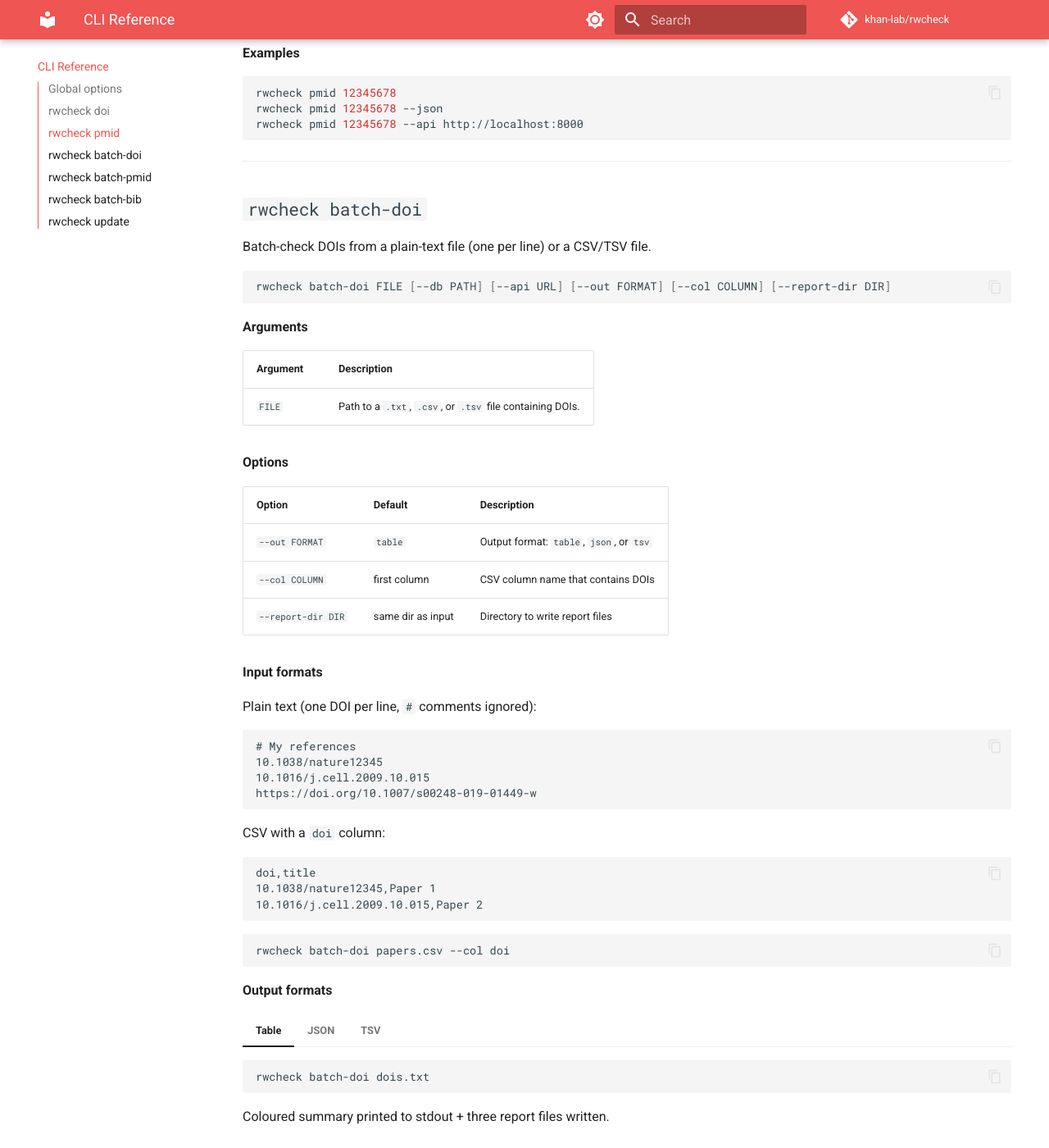
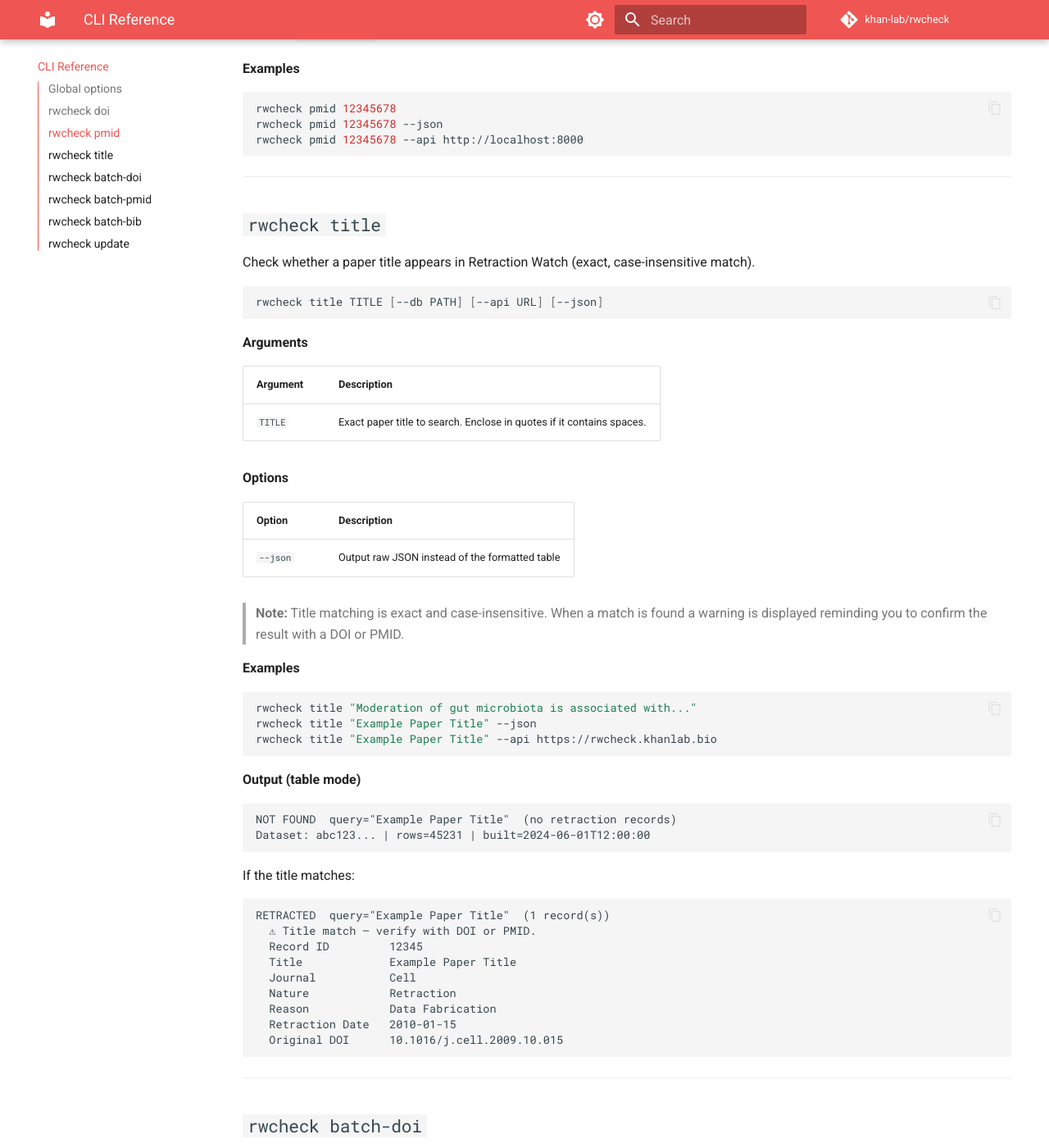
Before and after one commit to khan-lab/rwcheck, an MkDocs documentation site: the page built from docs/cli.md, in a window 1280 px wide and 1400 px high, scrolled down 2651 px. Shown: the whole window at 82% size. Built offline with MkDocs 1.6.1 and Material for MkDocs 9.7.7, drawn with Linux system fonts in a browser that asks for light colours; comment, search, counter and statistics services are not loaded; some of the changed text lies outside the part shown.

````diff
--- a/docs/cli.md
+++ b/docs/cli.md
@@ -1,11 +1,11 @@
 # CLI Reference
 
-The `rwcheck` command-line tool checks DOIs and PubMed IDs against the local Retraction Watch database.
+The `rwcheck` command-line tool checks DOIs, PubMed IDs, and paper titles against the local Retraction Watch database.
 
 ```
 Usage: rwcheck [OPTIONS] COMMAND [ARGS]...
 
-  Check DOIs/PMIDs against the Retraction Watch dataset.
+  Check DOIs, PMIDs, and titles against the Retraction Watch dataset.
 
 Options:
   --version   Show version and exit.
@@ -14,6 +14,7 @@ Options:
 Commands:
   doi         Check a single DOI.
   pmid        Check a single PubMed ID.
+  title       Check by exact title (case-insensitive).
   batch-doi   Batch-check DOIs from a text or CSV file.
   batch-pmid  Batch-check PMIDs from a text or CSV file.
   batch-bib   Check all references in a BibTeX file.
@@ -121,6 +122,60 @@ Same as `rwcheck doi`.
 rwcheck pmid 12345678
 rwcheck pmid 12345678 --json
 rwcheck pmid 12345678 --api http://localhost:8000
+```
+
+---
+
+## `rwcheck title`
+
+Check whether a paper title appears in Retraction Watch (exact, case-insensitive match).
+
+```bash
+rwcheck title TITLE [--db PATH] [--api URL] [--json]
+```
+
+**Arguments**
+
+| Argument | Description |
+|---|---|
+| `TITLE` | Exact paper title to search. Enclose in quotes if it contains spaces. |
+
+**Options**
+
+| Option | Description |
+|---|---|
+| `--json` | Output raw JSON instead of the formatted table |
+
+> **Note:** Title matching is exact and case-insensitive. When a match is found a
+> warning is displayed reminding you to confirm the result with a DOI or PMID.
+
+**Examples**
+
+```bash
+rwcheck title "Moderation of gut microbiota is associated with..."
+rwcheck title "Example Paper Title" --json
+rwcheck title "Example Paper Title" --api https://rwcheck.khanlab.bio
+```
+
+**Output (table mode)**
+
+```
+NOT FOUND  query="Example Paper Title"  (no retraction records)
+Dataset: abc123... | rows=45231 | built=2024-06-01T12:00:00
+```
+
+If the title matches:
+
+```
+RETRACTED  query="Example Paper Title"  (1 record(s))
+  ⚠ Title match — verify with DOI or PMID.
+  Record ID         12345
+  Title             Example Paper Title
+  Journal           Cell
+  Nature            Retraction
+  Reason            Data Fabrication
+  Retraction Date   2010-01-15
+  Original DOI      10.1016/j.cell.2009.10.015
 ```
 
 ---
````
Also changed, not shown: README.md (+19 -5 lines), docs/index.md (+5 -1 lines), docs/installation.md (+1 -1 lines), docs/rest-api.md (+53 -2 lines), 4 other files.
